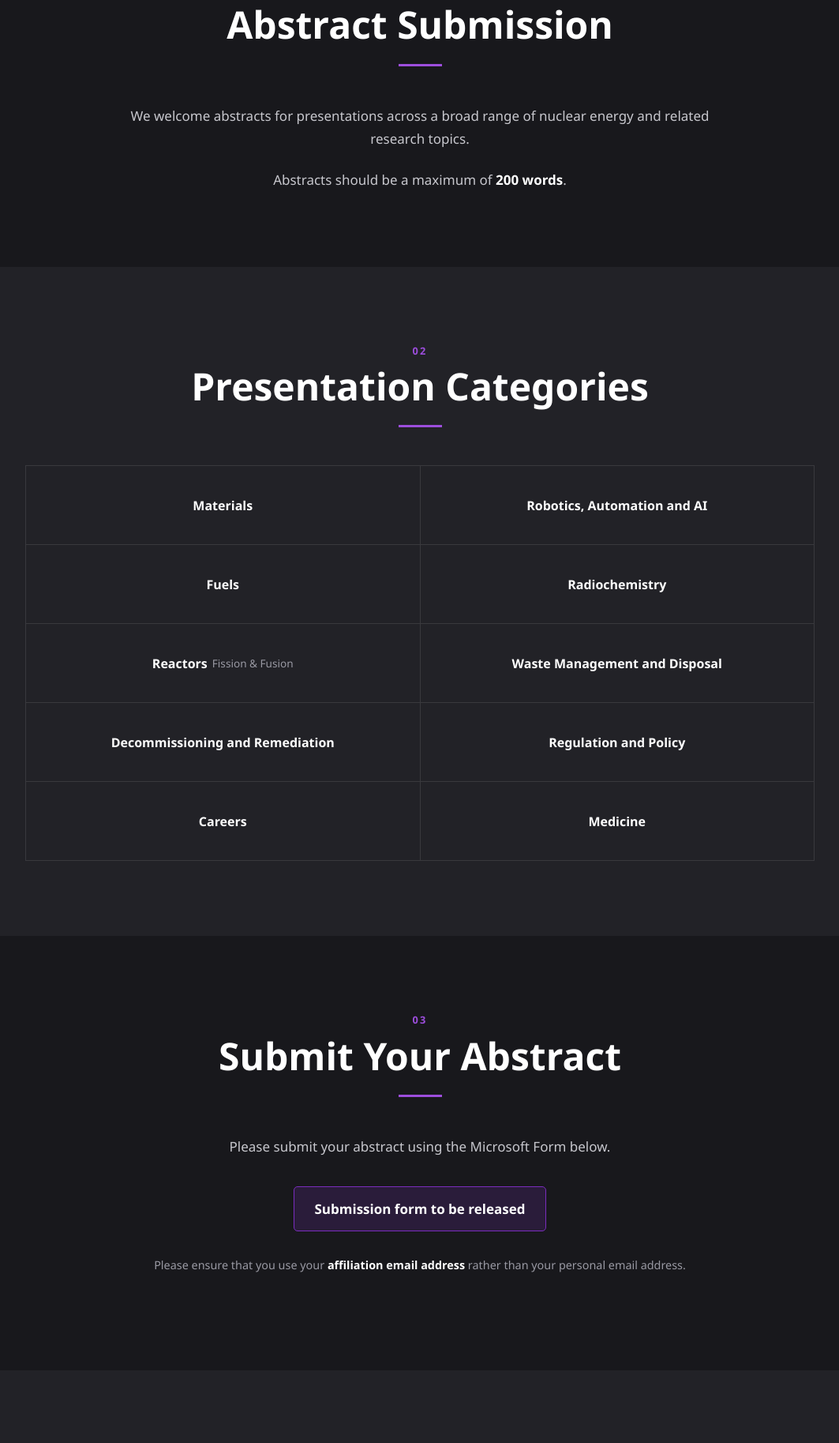
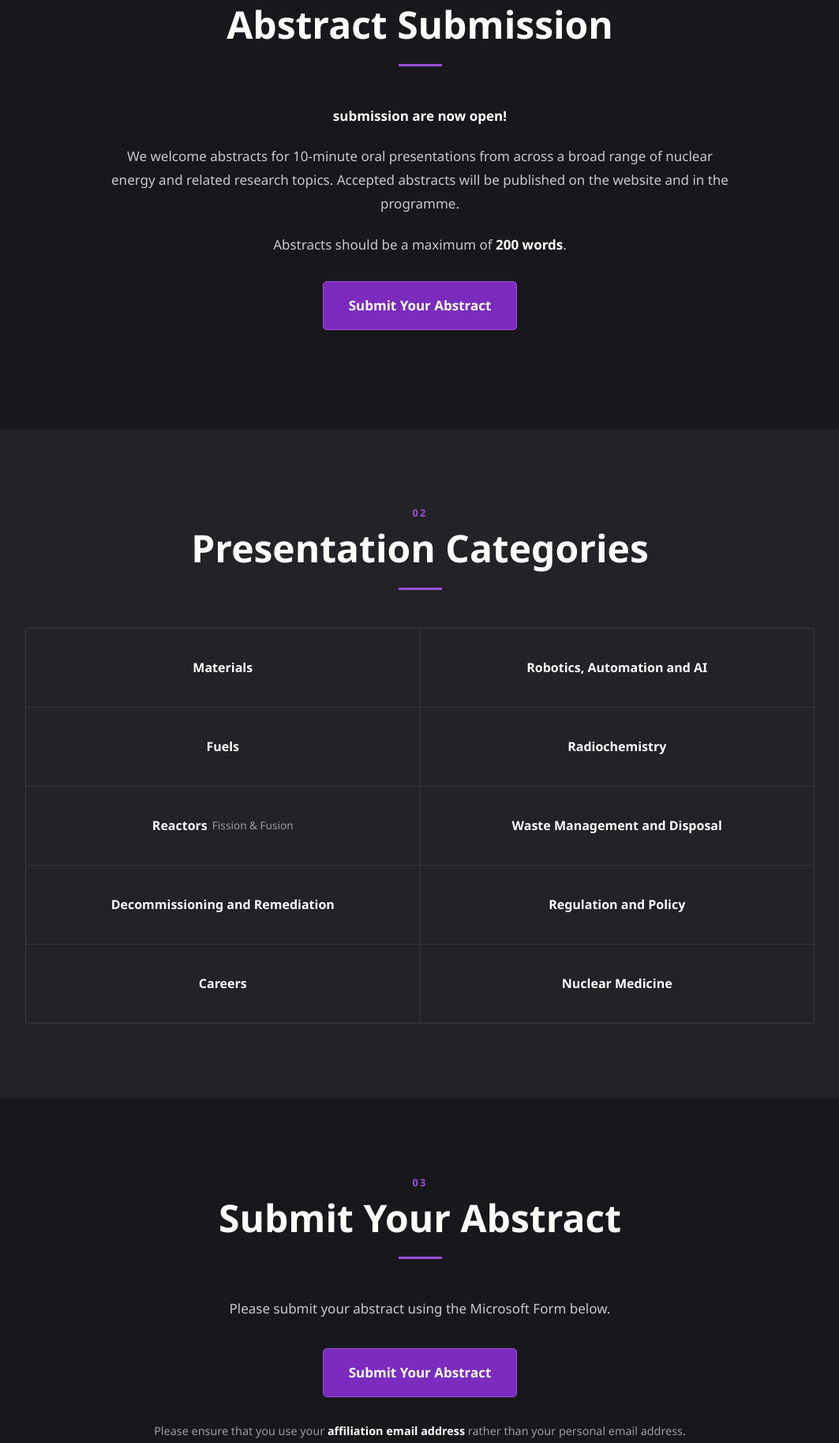
Before and after one commit to PiNE2027/pine2027.github.io, a plain HTML site: page abstract/index.html in a window 1280 px wide. Shown: the part 789-2616 px from the top of the page at 79% size, without its empty margins (108-1171 px from the left). Drawn offline with Linux system fonts and the light colour scheme.

Commit message:
update and release of abstracts

```diff
--- a/abstract/index.html
+++ b/abstract/index.html
@@ -9,50 +9,37 @@
     <title>PiNE 2027 | Abstract Submission</title>
 
     <meta name="description"
-          content="Submit an abstract to PiNE 2027 – Postdocs and Industry in Nuclear Energy at The University of Manchester. Explore presentation categories and abstract submission requirements.">
+        content="Submit an abstract to PiNE 2027 – Postdocs and Industry in Nuclear Energy at The University of Manchester. Explore presentation categories and abstract submission requirements.">
 
     <meta name="keywords"
-          content="PiNE 2027, abstract submission, nuclear energy conference, nuclear research, postdocs nuclear energy, University of Manchester">
+        content="PiNE 2027, abstract submission, nuclear energy conference, nuclear research, postdocs nuclear energy, University of Manchester">
 
     <meta name="author" content="PiNE 2027 Committee">
     <meta name="robots" content="index, follow">
     <meta name="resource-type" content="document">
     <meta name="distribution" content="global">
 
-    <link rel="canonical"
-          href="https://pine2027.github.io/abstract/">
+    <link rel="canonical" href="https://pine2027.github.io/abstract/">
 
-    <link rel="shortcut icon"
-          type="image/png"
-          href="/assets/Uni_logo.png">
+    <link rel="shortcut icon" type="image/png" href="/assets/Uni_logo.png">
 
-    <link rel="stylesheet"
-          type="text/css"
-          media="all"
-          href="/assets/main.css">
+    <link rel="stylesheet" type="text/css" media="all" href="/assets/main.css">
 
     <!-- Open Graph -->
     <meta property="og:type" content="website">
-    <meta property="og:title"
-          content="PiNE 2027 | Abstract Submission">
+    <meta property="og:title" content="PiNE 2027 | Abstract Submission">
     <meta property="og:description"
-          content="Submit an abstract for PiNE 2027 – Postdocs and Industry in Nuclear Energy at The University of Manchester.">
-    <meta property="og:url"
-          content="https://pine2027.github.io/abstract/">
-    <meta property="og:image"
-          content="https://pine2027.github.io/assets/Fusion-Minimak-Michael-Aneeqa3.jpg">
-    <meta property="og:site_name"
-          content="PiNE 2027">
+        content="Submit an abstract for PiNE 2027 – Postdocs and Industry in Nuclear Energy at The University of Manchester.">
+    <meta property="og:url" content="https://pine2027.github.io/abstract/">
+    <meta property="og:image" content="https://pine2027.github.io/assets/Fusion-Minimak-Michael-Aneeqa3.jpg">
+    <meta property="og:site_name" content="PiNE 2027">
 
     <!-- Twitter / X -->
-    <meta name="twitter:card"
-          content="summary_large_image">
-    <meta name="twitter:title"
-          content="PiNE 2027 | Abstract Submission">
+    <meta name="twitter:card" content="summary_large_image">
+    <meta name="twitter:title" content="PiNE 2027 | Abstract Submission">
     <meta name="twitter:description"
-          content="Abstract submission information for PiNE 2027 – Postdocs and Industry in Nuclear Energy.">
-    <meta name="twitter:image"
-          content="https://pine2027.github.io/assets/Fusion-Minimak-Michael-Aneeqa3.jpg">
+        content="Abstract submission information for PiNE 2027 – Postdocs and Industry in Nuclear Energy.">
+    <meta name="twitter:image" content="https://pine2027.github.io/assets/Fusion-Minimak-Michael-Aneeqa3.jpg">
 </head>
 
 
@@ -73,30 +60,23 @@
 
             <div class="nav-links">
 
-                <a title="Conference Home Page"
-                   href="/">
+                <a title="Conference Home Page" href="/">
                     Home
                 </a>
 
-                <a class="current"
-                   title="Abstract Submission"
-                   href="/abstract/"
-                   aria-current="page">
+                <a class="current" title="Abstract Submission" href="/abstract/" aria-current="page">
                     Abstract Submission
                 </a>
 
-                <a title="Register for the Conference"
-                   href="/registration/">
+                <a title="Register for the Conference" href="/registration/">
                     Registration
                 </a>
 
-                <a title="Conference Programme"
-                   href="/programme/">
+                <a title="Conference Programme" href="/programme/">
                     Programme
                 </a>
 
-                <a title="Contact information"
-                   href="/contact/">
+                <a title="Contact information" href="/contact/">
                     Contact Us
                 </a>
 
@@ -113,8 +93,7 @@
 
     <header class="banner">
 
-        <img src="/assets/Fusion-Minimak-Michael-Aneeqa3.jpg"
-             alt="PiNE 2027">
+        <img src="/assets/Fusion-Minimak-Michael-Aneeqa3.jpg" alt="PiNE 2027">
 
         <div class="banner-overlay"></div>
 
@@ -172,15 +151,26 @@
                 <div class="abstract-intro">
 
                     <p>
-                        We welcome abstracts for presentations across a
+                        <strong> submission are now open!</strong>
+                    </p>
+                    <p>
+                        We welcome abstracts for 10-minute oral presentations from across a
                         broad range of nuclear energy and related research
-                        topics.
+                        topics. Accepted abstracts will be published on the website and in the programme.
                     </p>
 
                     <p>
                         Abstracts should be a maximum of
                         <strong>200 words</strong>.
                     </p>
+
+                    <a class="submission-button"
+                        href="https://forms.cloud.microsoft/Pages/ResponsePage.aspx?id=B8tSwU5hu0qBivA1z6kad7aTujPhSyNCtFLJXEMv8YRUM0FZMUpQNlpETTlRUjg2ODFEQjJZS0RQWi4u"
+                        target="_blank" rel="noopener noreferrer">
+
+                        Submit Your Abstract
+
+                    </a>
 
                 </div>
 
@@ -250,7 +240,7 @@
                     </div>
 
                     <div class="abstract-category">
-                        Medicine
+                        Nuclear Medicine
                     </div>
 
                 </div>
@@ -287,23 +277,22 @@
                     </p>
 
 
-                    <div class="submission-status">
+                    <!-- <div class="submission-status">
                         Submission form to be released
-                    </div>
+                    </div> -->
 
 
                     <!--
                     Uncomment once the Microsoft Form is available.
-
+                    -->
                     <a class="submission-button"
-                       href="https://forms.office.com/e/"
-                       target="_blank"
-                       rel="noopener noreferrer">
+                        href="https://forms.cloud.microsoft/Pages/ResponsePage.aspx?id=B8tSwU5hu0qBivA1z6kad7aTujPhSyNCtFLJXEMv8YRUM0FZMUpQNlpETTlRUjg2ODFEQjJZS0RQWi4u"
+                        target="_blank" rel="noopener noreferrer">
 
                         Submit Your Abstract
 
                     </a>
-                    -->
+
 
 
                     <p class="submission-note">
@@ -369,7 +358,7 @@
                     </span>
 
                     <span class="deadline-value">
-                        TBC
+                        28<sup>th</sup> February 2027
                     </span>
 
                 </div>
@@ -438,9 +427,7 @@
 
             <p>
                 Design by
-                <a href="https://github.com/joshua-bettles"
-                   target="_blank"
-                   rel="noopener">
+                <a href="https://github.com/joshua-bettles" target="_blank" rel="noopener">
                     Joshua Bettles
                 </a>
             </p>
@@ -451,4 +438,5 @@
 
 
 </body>
+
 </html>
```
Also changed, not shown: index.html (+27 -0 lines), assets/NI_logo.png (added).
